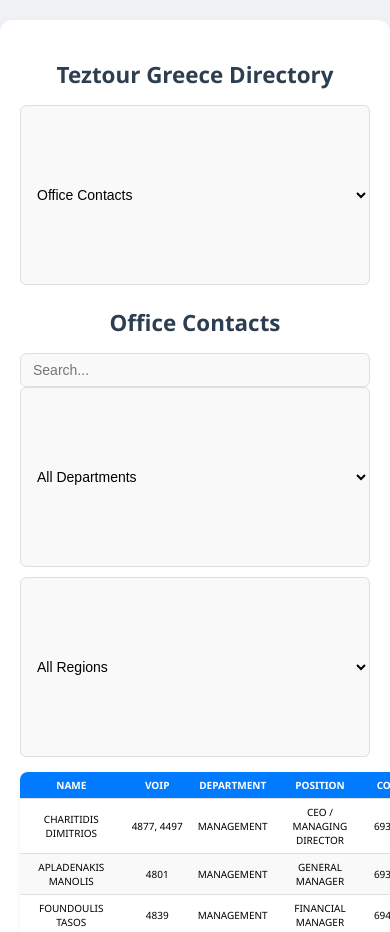
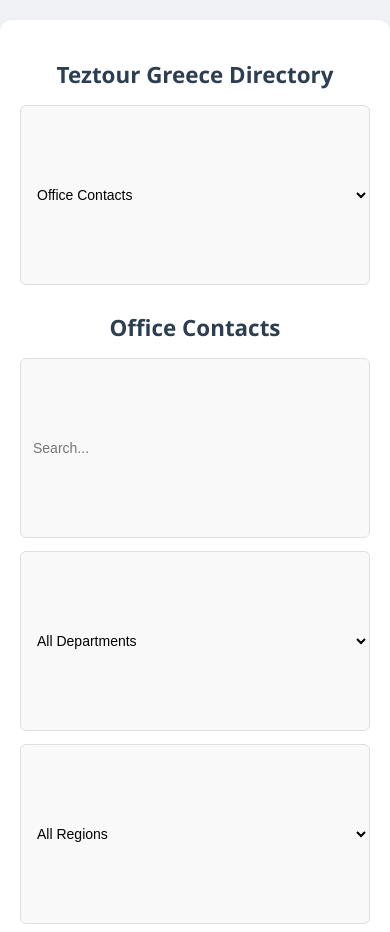
Before and after one commit to makar125/index, a plain HTML site: page index.html in a window 390 px wide. Shown: the top 932 px of the page. Drawn offline with nearby package versions, Linux system fonts and the light colour scheme.

Commit message:
Update index.html

```diff
--- a/index.html
+++ b/index.html
@@ -81,7 +81,8 @@
         @media screen and (max-width: 768px) {
     .filters {
         flex-direction: column;
-                align-items: center;
+        align-items: stretch; /* πιο σωστή στοίχιση */
+        gap: 8px;
     }
     th, td {
         font-size: 10px;
@@ -89,6 +90,7 @@
     }
     .search-box, .filter-dropdown, .directory-selector {
         width: 100%;
+        margin-bottom: 5px;
     }
     iframe {
         height: 250px;
@@ -111,8 +113,8 @@
         <div id="directories">
             <div id="directory1" class="directory">
                 <h3>Office Contacts</h3>
+                <div class="filters">
     <input type="text" class="search-box" placeholder="Search...">
-                <div class="filters">
     <select class="filter-dropdown department-filter"></select>
     <select class="filter-dropdown region-filter"></select>
 </div>
```
Lines whose indentation alone changed are shown as unchanged.
